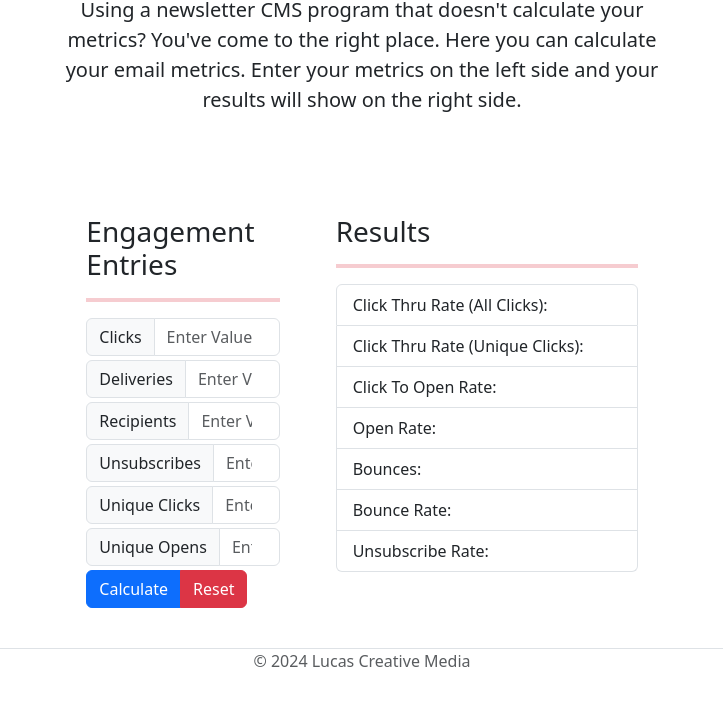
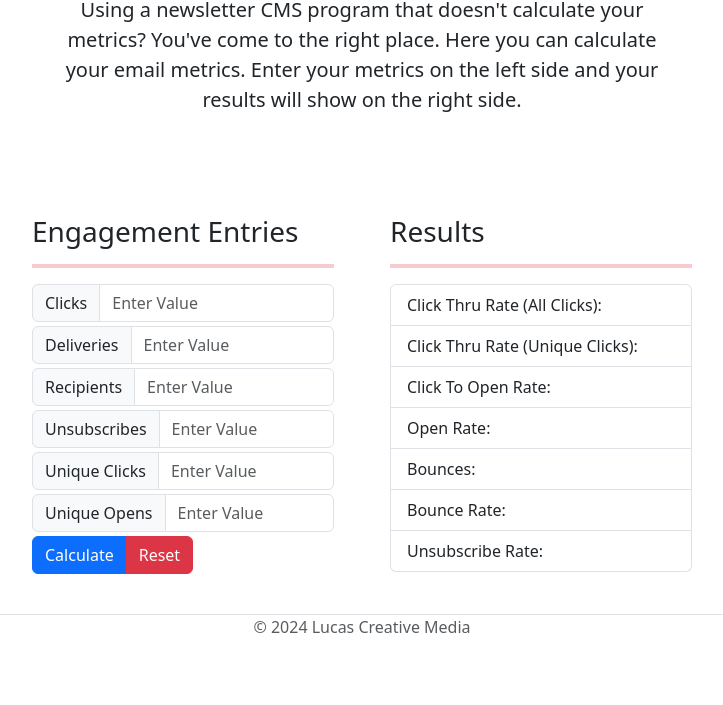
Before and after one commit to LucasCreativeMedia/Email-Metrics, a plain HTML site: page index.html in a window 1280 px wide. Shown: the part 209-914 px from the top of the page, without its empty margins (278-1001 px from the left). Drawn offline with nearby package versions, Linux system fonts and the light colour scheme.

Commit message:
Update index.html

```diff
--- a/index.html
+++ b/index.html
@@ -10,6 +10,7 @@
     <meta name="keywords" content="HTML, CSS, JavaScript, Bootstrap5" />
     <meta name="author" content="Tim Lucas, Bootstrap5" />
     <title>Email Metrics</title>
+    <link rel="icon" type="image/x-icon" href="/images/LucasCreativeLogo.png">
     <link
       href="https://cdn.jsdelivr.net/npm/bootstrap@5.3.2/dist/css/bootstrap.min.css"
       rel="stylesheet"
@@ -49,7 +50,7 @@
 
     <!--Entry Form Engagement Entries-->
     <div class="row justify-content-md-center">
-      <div class="col-md-2 mx-3">
+      <div class="col-md-3 mx-3">
         <h3>Engagement Entries</h3>
         <hr class="border border-danger border-2 opacity-40" />
         <form>
```
